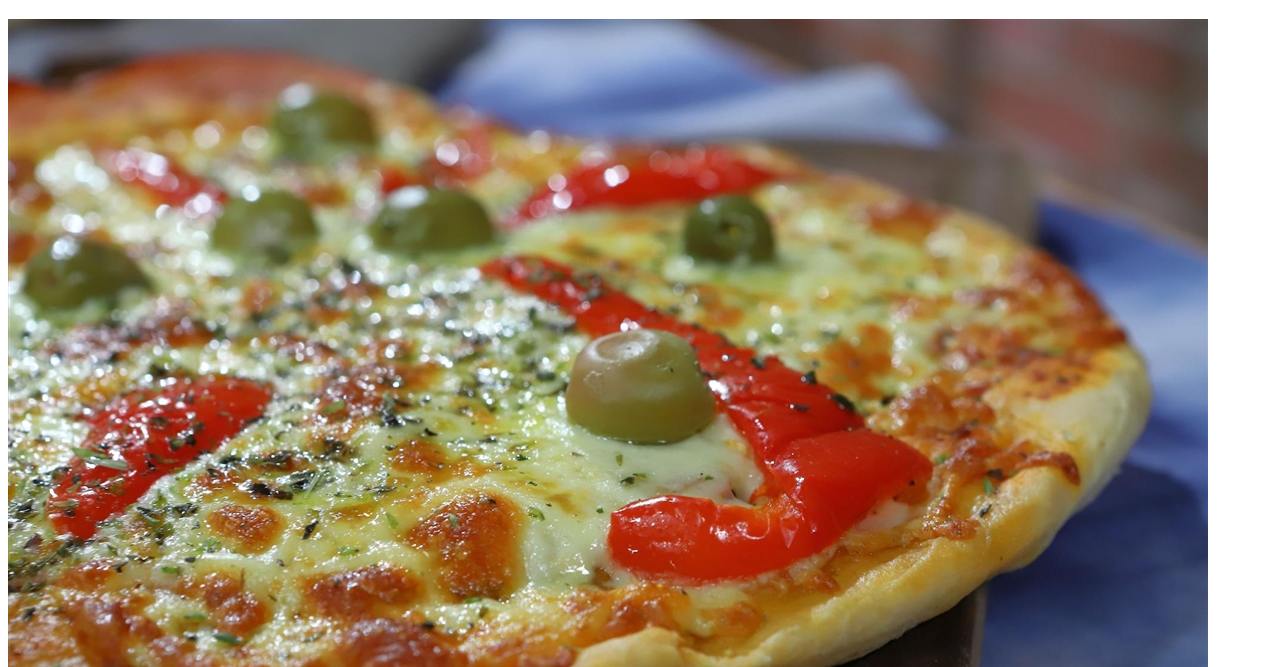
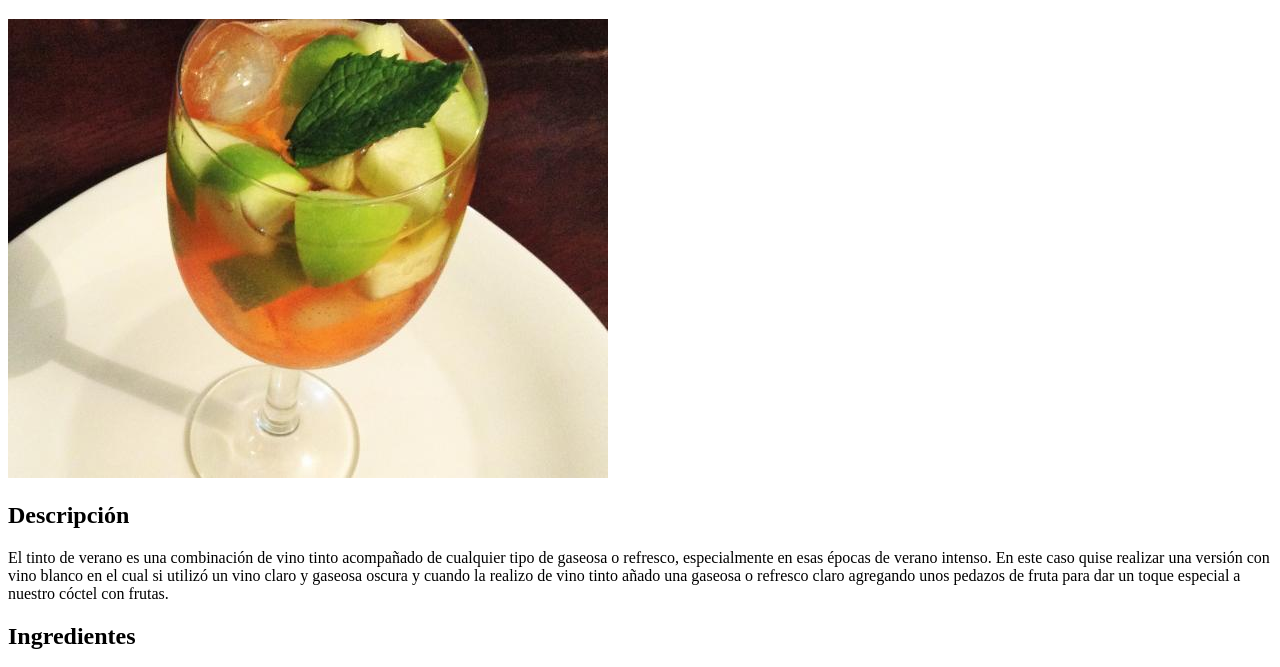
Before and after one commit to caylow/odin-recipes, a plain HTML site: page recipes/tinto-verano.html in a window 1280 px wide. Shown: the part 61-728 px from the top of the page. Drawn offline with Linux system fonts and the light colour scheme.

Commit message:
Modificada imágen tinto-verano

```diff
--- a/recipes/tinto-verano.html
+++ b/recipes/tinto-verano.html
@@ -8,7 +8,7 @@
 </head>
 <body>
     <h1>Tinto verano</h1>
-    <img src="assets/pizza.jpeg" alt="Pizza recipe's result">
+    <img src="assets/tinto-verano.jpg" alt="Pizza recipe's result">
     <h2>Descripción</h2>
     <p>
         El tinto de verano es una combinación de vino tinto acompañado de cualquier tipo de gaseosa o refresco, especialmente en esas épocas de verano intenso. En este caso quise realizar una versión con vino blanco en el cual si utilizó un vino claro y gaseosa oscura y cuando la realizo de vino tinto añado una gaseosa o refresco claro agregando unos pedazos de fruta para dar un toque especial a nuestro cóctel con frutas.
```
